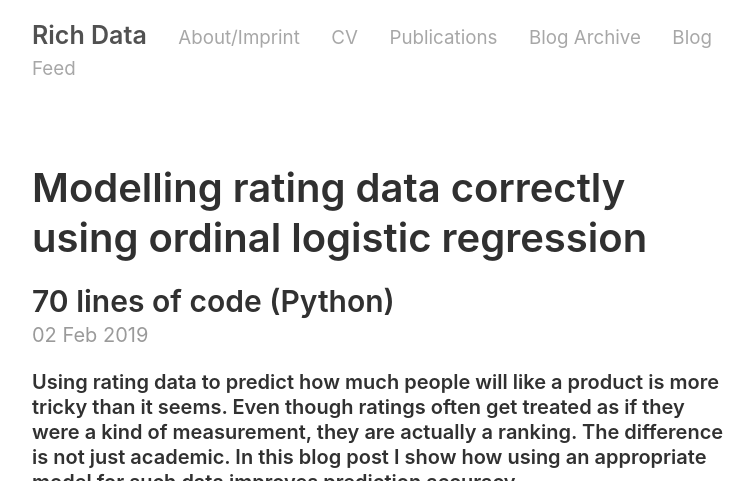
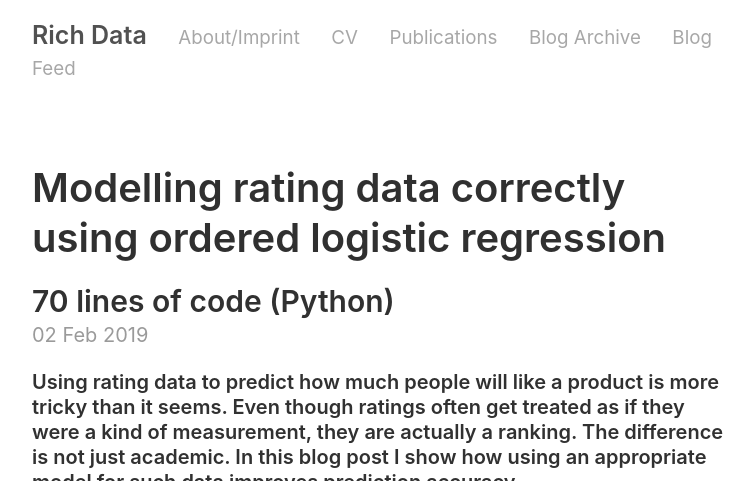
Before and after one commit to rikunert/rikunert.github.io, a Jekyll site: the page built from _posts/2019-02-2-ordinal_rating.md, in a window 1280 px wide and 900 px high, cut to the strip 0-481 px from the top of the window. Shown: the whole strip, without its empty margins (258-1012 px from the left). Built offline with Jekyll 4.4.1, drawn with Linux system fonts in a browser that asks for light colours; comment, search, counter and statistics services are not loaded.

Commit message:
rename rating post

```diff
--- a/_posts/2019-02-2-ordinal_logistic.md
+++ b/_posts/2019-02-2-ordinal_rating.md
@@ -1,10 +1,10 @@
 ---
 layout: post
 published: true
-permalink: ordinal_logistic
+permalink: ordinal_rating
 comments: true
 
-title: Modelling rating data correctly using ordinal logistic regression
+title: Modelling rating data correctly using ordered logistic regression
 subtitle: 70 lines of code (Python)
 tags: [data science, python, regression, ordinal, rating]
 lead: Using rating data to predict how much people will like a product is more tricky than it seems. Even though ratings often get treated as if they were a kind of measurement, they are actually a ranking. The difference is not just academic. In this blog post I show how using an appropriate model for such data improves prediction accuracy.
```
